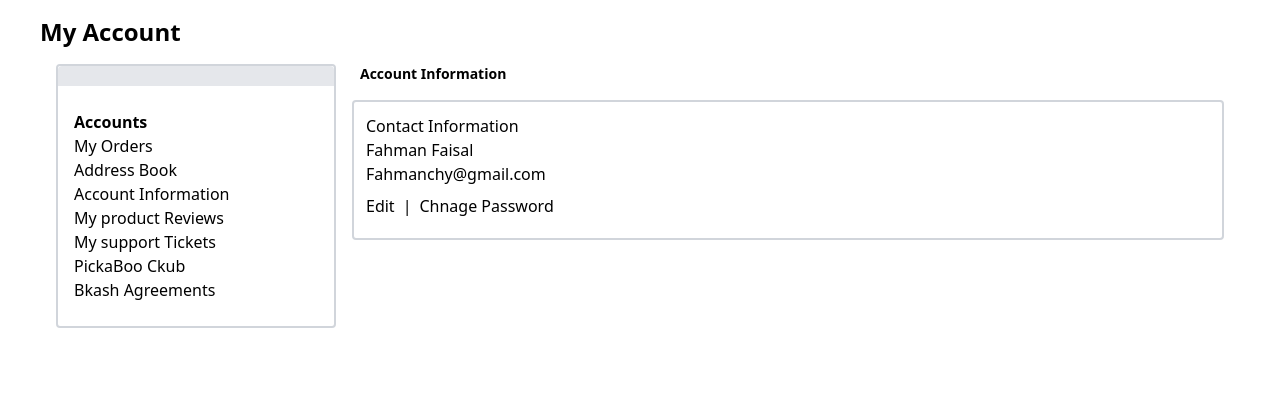
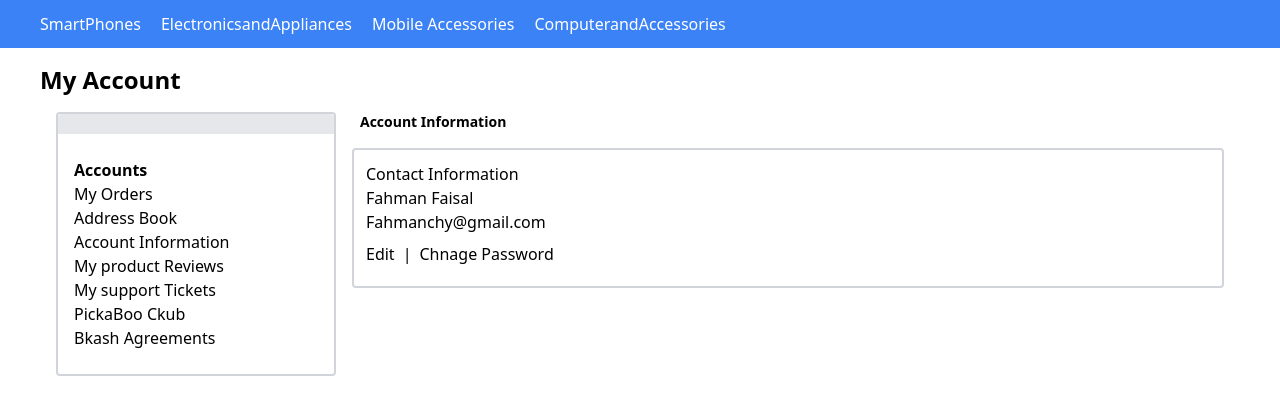
Before and after one commit to fahmanfaisal/ecommerceWithReact, a React (Create React App) app: page / in a window 1280 px wide. Shown: the top 414 px of the page. Built offline with nearby package versions, Linux system fonts and the light colour scheme.

Commit message:
Megamenu compopnent add

```diff
--- a/src/App.js
+++ b/src/App.js
@@ -1,4 +1,3 @@
-import logo from './logo.svg';
 import './App.css';
 import UserDashboard from './Pages/UserDashboard/UserDashboard';
 
--- /dev/null
+++ b/src/Components/MegaMenu.css
@@ -0,0 +1,6 @@
+.dropdown:hover .dropdown-menu {
+  display: grid;
+  grid-template-columns: repeat(auto-fill,100px);
+  grid-gap: 5px;
+  padding: 10px;
+}
--- /dev/null
+++ b/src/Components/MegaMenu.js
@@ -0,0 +1,48 @@
+import React from 'react'
+import './MegaMenu.css'
+
+function MegaMenu() {
+    return (
+    <header class="container mx-auto text-gray-600 body-font">
+
+    <div class="">
+
+    <nav class="flex flex-wrap md:mr-auto md:ml-4 md:py-1 md:pl-4  items-center text-base ">
+      <div class="dropdown inline-block relative">
+        <div>
+          <a class="mr-5 hover:text-gray-900 text-white">SmartPhones</a>
+        </div>
+        <div class="dropdown-menu absolute hidden px-4text-gray-700 pt-1 rounded bg-white px-2 py-3">
+          <a class="text-black px-1 py-1 hover:text-blue-300 hover:bg-gray-50 ">Samsung</a>
+          <a class="text-black px-1 py-1 hover:text-blue-300 hover:bg-gray-50 ">realme</a>
+          <a class="text-black px-1 py-1 hover:text-blue-300 hover:bg-gray-50 ">Infinix</a>
+          <a class="text-black px-1 py-1 hover:text-blue-300 hover:bg-gray-50 ">OnePlus</a>
+          <a class="text-black px-1 py-1 hover:text-blue-300 hover:bg-gray-50 ">vivo</a>
+          <a class="text-black px-1 py-1 hover:text-blue-300 hover:bg-gray-50 ">OPPO</a>
+          <a class="text-black px-1 py-1 hover:text-blue-300 hover:bg-gray-50 ">iPhone</a>
+          <a class="text-black px-1 py-1 hover:text-blue-300 hover:bg-gray-50 ">Motorola</a>
+          <a class="text-black px-1 py-1 hover:text-blue-300 hover:bg-gray-50 ">Tecno</a>
+          <a class="text-black px-1 py-1 hover:text-blue-300 hover:bg-gray-50 ">Nokia</a>
+        </div>
+      </div>
+
+      <div>
+        <a class="mr-5 hover:text-gray-900 text-white">ElectronicsandAppliances</a>
+      </div>
+
+      <div>
+        <a class="mr-5 hover:text-gray-900 text-white">Mobile Accessories</a>
+      </div>
+
+      <div>
+        <a class="mr-5 hover:text-gray-900 text-white">ComputerandAccessories</a>
+      </div>
+    </nav>
+
+    </div>
+
+    </header>
+    )
+}
+
+export default MegaMenu
--- a/src/Pages/UserDashboard/UserDashboard.js
+++ b/src/Pages/UserDashboard/UserDashboard.js
@@ -1,13 +1,21 @@
 import React, {useState} from 'react'
 import AccountInformation from '../../Components/AccountInformation'
 import AddressBook from '../../Components/AddressBook'
+import MegaMenu from '../../Components/MegaMenu'
 import MyOrders from '../../Components/MyOrders'
+
 
 const UserDashboard = () => {
     const [active,setActive] = useState(0)
     return (
+        <div>
+
+        <div class="p-2 bg-blue-500 ">
+            <MegaMenu/>
+        </div>
+
+
         <div class="container px-10 mx-auto p-4 ">
-
         <h2 class="text-xl md:text-2xl font-semibold">My Account</h2>
         <div>
 
@@ -31,22 +39,6 @@ const UserDashboard = () => {
 
                 <div className="changeable md:col-span-3">
 
-                {/* {
-                    active == 0 && <div class=" ">
-
-                    <AccountInformation/>
-
-                    <br/>
-
-                    <AccountInformation/>
-
-                    <br/>
-                   {
-                        <MyOrders />
-                    }
-                    </div>
-                } */}
-
                 {
                     active == 0 && <AccountInformation/>
                 }
@@ -63,6 +55,7 @@ const UserDashboard = () => {
             </div>
         </div>
     </div>
+    </div>
     )
 }
 
```
